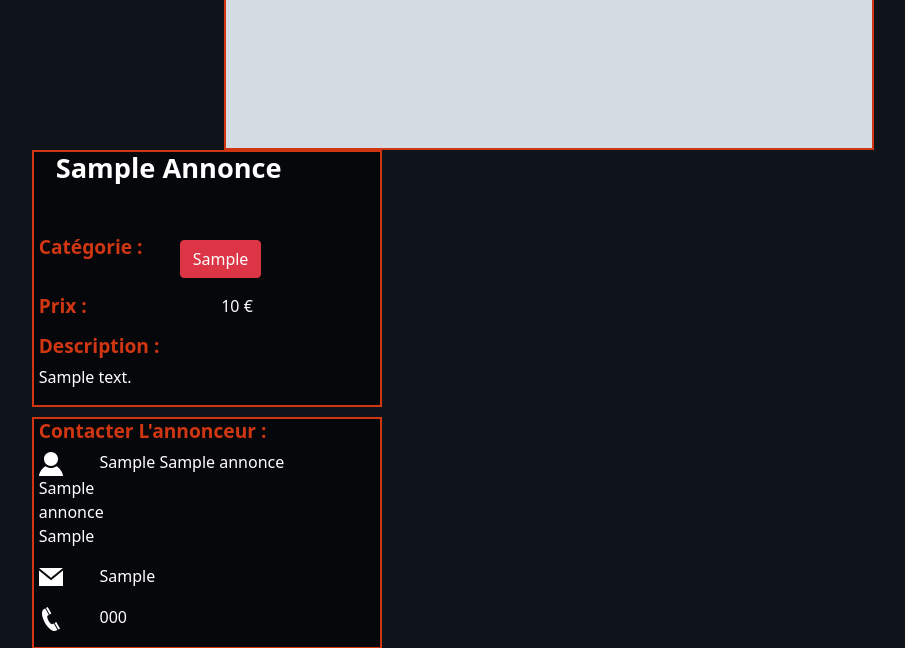
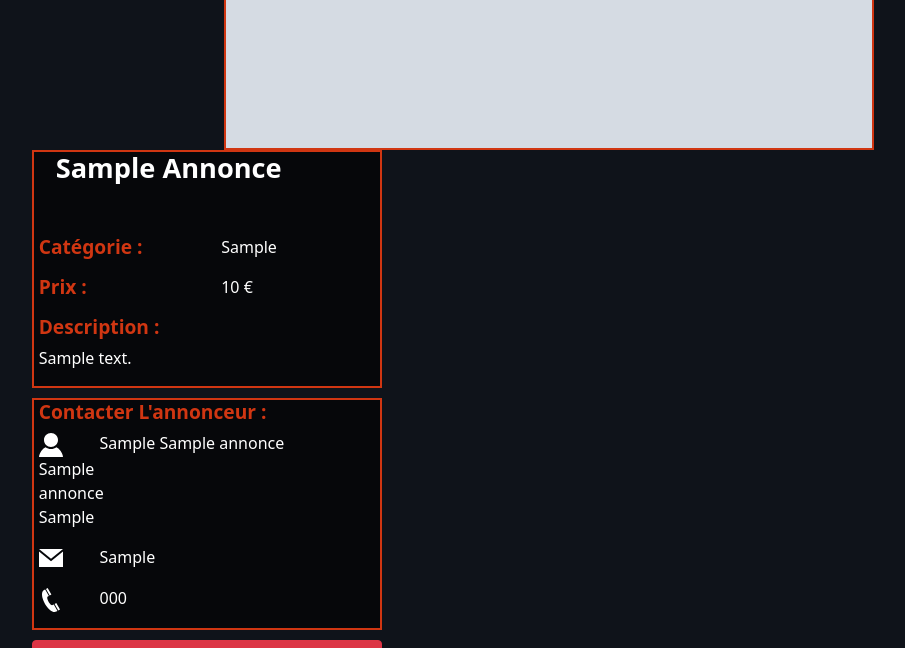
Before and after one commit to daubourg-clovis/petitesannonces, a PHP site: template application/templates/detail.html.twig in a window 1280 px wide. Shown: the part 821-1469 px from the top of the page, without its empty margins (91-996 px from the left). Run offline with PHP 8.4, Linux system fonts and the light colour scheme; the template is opened without the code that fills it: most values are stand-ins (such as "Sample title", 1, 10 or a date in 2020); grey boxes marked "Sample" are stand-in pictures; some libraries are stand-ins or nearby versions.

Commit message:
Update - removal of button for category

```diff
--- a/application/templates/detail.html.twig
+++ b/application/templates/detail.html.twig
@@ -30,7 +30,7 @@
                             <h3>Catégorie : </h3>
                         </div>
                         <div class="col">
-                            <p class="cat-filter"><a href="/" class="btn btn-danger">{{annonce.cat_libelle}}</a> </p>
+                            <p>{{annonce.cat_libelle}}</p>
                         </div>
                     </div>
                     {% if  annonce.ann_prix %}
```
